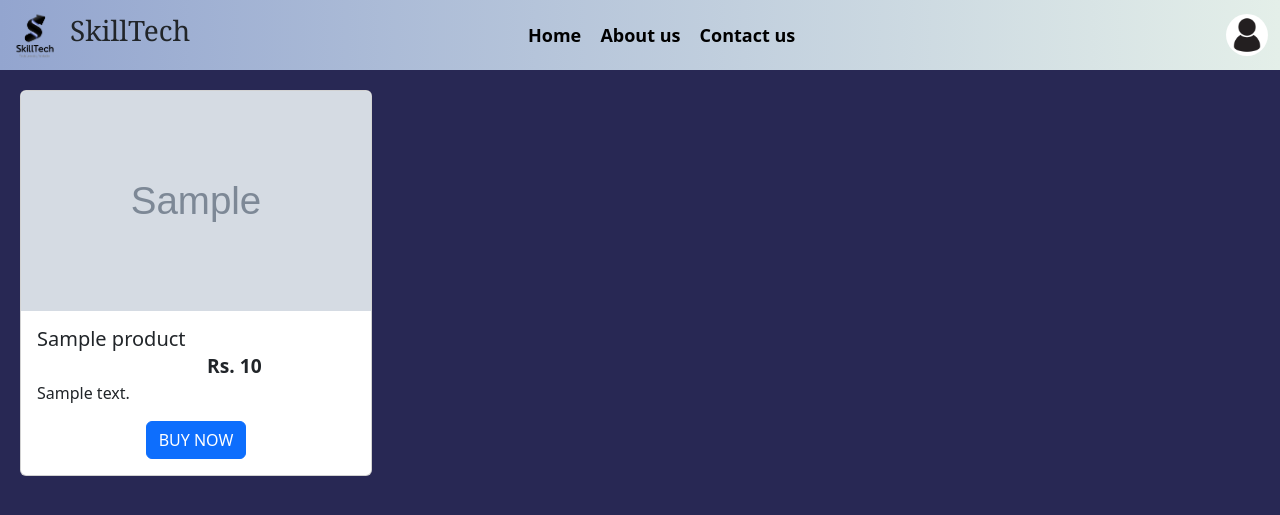
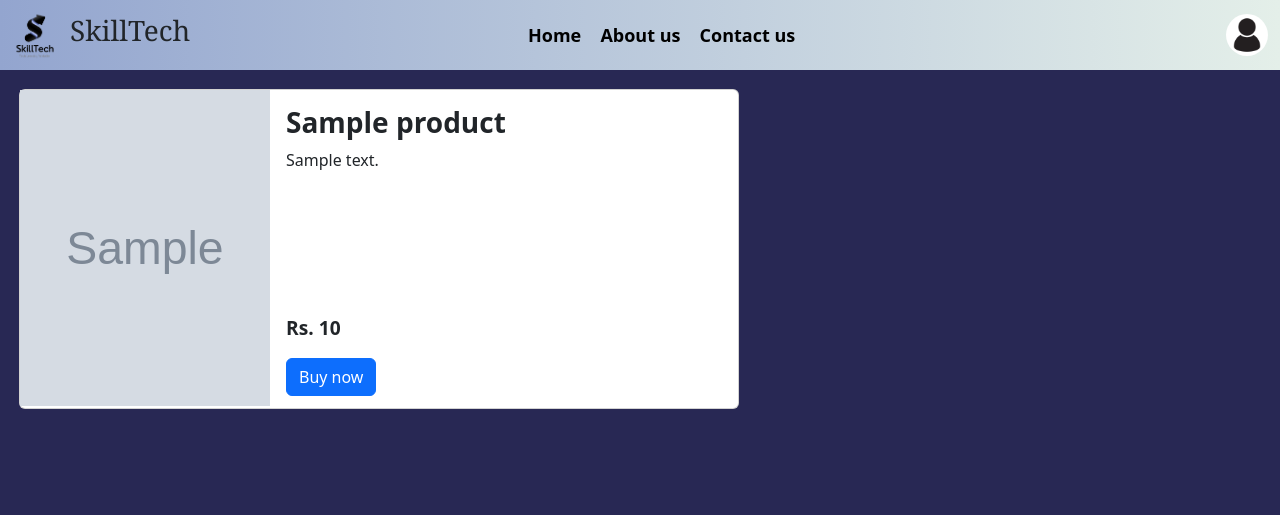
Before and after one commit to salonibhatt02/skilltech, a PHP site: page /courses.php in a window 1280 px wide. Shown: the top 515 px of the page. Run offline with PHP 8.4, Linux system fonts and the light colour scheme; the visitor is signed in with stand-in values (Sample User, id 1); tables that the repository leaves empty or names only in its code hold one stand-in row (values such as "Sample post"); grey boxes marked "Sample" are stand-in pictures.

Commit message:
login redirect to courses page and change in ui on courses page

```diff
--- a/courses.css
+++ b/courses.css
@@ -17,12 +17,12 @@ body{
 .cnt{
     display: flex;
 }
-.card{
-    /* display: flex; */
+/* .card{
+     display: flex;
     margin: 20px;
-    /* height: 500px; */
-    /* width: 600px; */
-}
+     height: 500px;
+     width: 600px;
+ }
 .card-title{
     display: inline;
 }
@@ -30,7 +30,7 @@ body{
     margin-left: 170px;
     font-weight: 600;
     font-size: larger
-}
+} */
 .listu{
     list-style-type: none;
     display: inline;
@@ -88,9 +88,35 @@ body{
     cursor: pointer;
 }
 
-/* .profile-container:hover .profile-dropdown {
+.profile-container:hover .profile-dropdown {
     display: block;
-} */
+}
 .logout{
     font-weight: bolder;
 }
+.card-container{
+  display: flex;
+  flex-wrap: wrap;
+}
+.card{
+    margin: 19px;
+    width: 720px;
+    display: flex;
+    flex-direction: row;
+    height: 320px;
+}
+.card-price{
+  font-size: larger;
+  font-weight: bolder;
+}
+.image > img{
+  height: 316px;
+  object-fit: cover;
+}
+.card-title{
+  font-weight: bolder;
+}
+.card-text{
+  height: 150px;
+  overflow: auto;
+}
--- a/courses.php
+++ b/courses.php
@@ -32,13 +32,13 @@
         }
         .cnt{
             display: flex;
-        }
-        .card{ */
-            /* display: flex; */
-            /* margin: 20px; */
-            /* height: 500px; */
-            /* width: 600px; */
-        /* }
+        } */
+        /* .card{
+             display: flex;
+            margin: 20px;
+             height: 500px;
+             width: 600px;
+         }
         .card-title{
             display: inline;
         }
@@ -46,8 +46,8 @@
             margin-left: 170px;
             font-weight: 600;
             font-size: larger
-        }
-        .listu{
+        } */
+        /* .listu{
             list-style-type: none;
             display: inline;
             font-weight: bolder;
@@ -109,6 +109,32 @@
         }
         .logout{
             font-weight: bolder;
+        }
+        .card-container{
+          display: flex;
+          flex-wrap: wrap;
+        }
+        .card{
+            margin: 19px;
+            width: 720px;
+            display: flex;
+            flex-direction: row;
+            height: 320px;
+        }
+        .card-price{
+          font-size: larger;
+          font-weight: bolder;
+        }
+        .image > img{
+          height: 316px;
+          object-fit: cover;
+        }
+        .card-title{
+          font-weight: bolder;
+        }
+        .card-text{
+          height: 150px;
+          overflow: auto;
         } */
 
     </style>
@@ -159,6 +185,8 @@
     </div>
 
     <div class="cnt">
+    <div class="card-container">
+
     <?php
         include 'connect.php';
         // echo "welcome" . $_SESSION['email'];
@@ -167,42 +195,34 @@
         $result = mysqli_query($conn, $sql);
 
         while($row = mysqli_fetch_assoc($result)){
-            echo "<div class='card' style='width: 22rem;'>
-                    <img src='product-img\/".$row['image']."' class='card-img-top' alt='...' height='220px' width='150px'>
-                    <div class='card-body'>
-                    <h5 class='card-title'>" . $row['title'] . "</h5>
-                    <span class='card-price'>Rs. " . $row['price'] . "</span>
-                    <p class='card-text'>" . $row['description'] . "</p>
-                    <center>
-                    <a href='a' class='btn btn-primary'>BUY NOW</a>
-                    </center>
-                    </div>
-                </div>";
+            // echo "<div class='card' style='width: 22rem;'>
+            //         <img src='product-img\/".$row['image']."' class='card-img-top' alt='...' height='220px' width='150px'>
+            //         <div class='card-body'>
+            //         <h5 class='card-title'>" . $row['title'] . "</h5>
+            //         <span class='card-price'>Rs. " . $row['price'] . "</span>
+            //         <p class='card-text'>" . $row['description'] . "</p>
+            //         <center>
+            //         <a href='a' class='btn btn-primary'>BUY NOW</a>
+            //         </center>
+            //         </div>
+            //     </div>";
+
+            echo "<div class='card'>
+            <div class='image'>
+              <img src='product-img\/".$row['image']."' alt='' height='' width='250px'>
+            </div>
+            <div class='card-body'>
+              <h3 class='card-title'>" . $row['title'] . "</h3>
+              <p class='card-text'>" . $row['description'] . "</p>
+
+              <p class='card-price'>Rs. " . $row['price'] . "</p>
+              <a href='' class='btn btn-primary'>Buy now</a>
+            </div>
+          </div>";
         }
     ?>
 
-        <!-- //   <div class="card" style="width: 18rem;">
-        //     <img src="..." class="card-img-top" alt="..." height="250px" width="200px">
-        //     <div class="card-body">
-        //       <h5 class="card-title">Card title</h5>
-        //       <span class="card-price">Rs. 500</span>
-        //       <p class="card-text">Some quick example text to build on the card title and make up the bulk of the card's content.</p>
-        //       <center>
-        //       <a href="#" class="btn btn-primary">Go somewhere</a>
-        //       </center>
-        //     </div>
-        //   </div>
-        //   <div class="card" style="width: 18rem;">
-        //     <img src="..." class="card-img-top" alt="..." height="250px" width="200px">
-        //     <div class="card-body">
-        //       <h5 class="card-title">Card title</h5>
-        //       <span class="card-price">Rs. 500</span>
-        //       <p class="card-text">Some quick example text to build on the card title and make up the bulk of the card's content.</p>
-        //       <center>
-        //       <a href="#" class="btn btn-primary">Go somewhere</a>
-        //       </center>
-        //     </div>
-        //   </div> -->
+        </div>
     </div>
 </body>
 </html>
--- a/login1.php
+++ b/login1.php
@@ -25,7 +25,7 @@ if ($_SERVER["REQUEST_METHOD"] == "POST") {
                 $_SESSION['email'] = $email;
                 $_SESSION['name'] = $name;
                 $_SESSION['phone'] = $phone;
-                header("Location: home.php");
+                header("Location: courses.php");
                 exit();
             }
             else{
```
